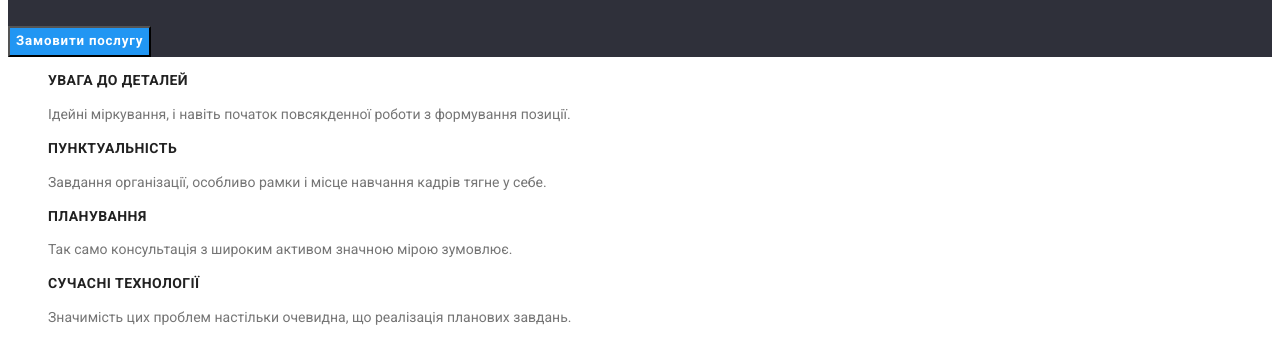
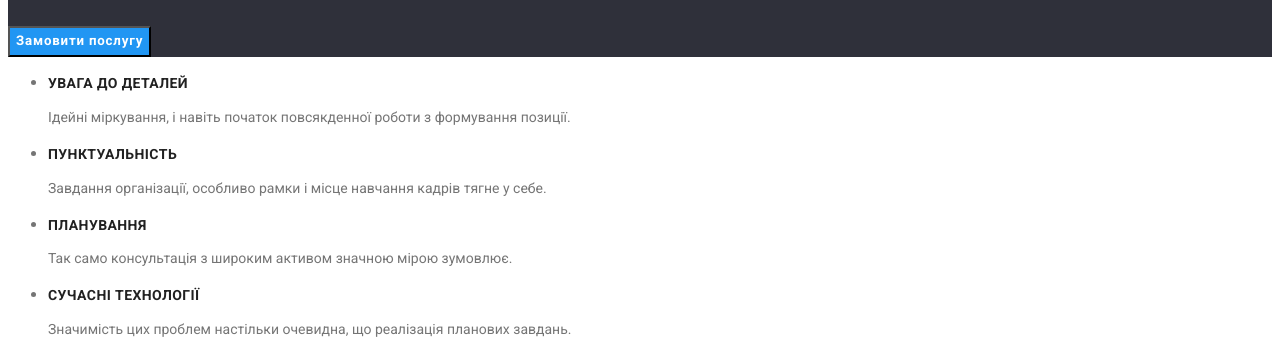
Before and after one commit to MarharytaHolub/goit-markup-hw-08, a plain HTML site: page index.html in a window 1280 px wide. Shown: the part 273-626 px from the top of the page. Drawn offline with Linux system fonts and the light colour scheme.

Commit message:
випрвлення дз

```diff
--- a/css/styles.css
+++ b/css/styles.css
@@ -11,9 +11,7 @@ body {
   background-color: var(--main-bgrd-color);
   color: var(--second-main-color);
 }
-.list {
-  list-style: none;
-}
+
 .link {
   text-decoration: none;
 }
```
